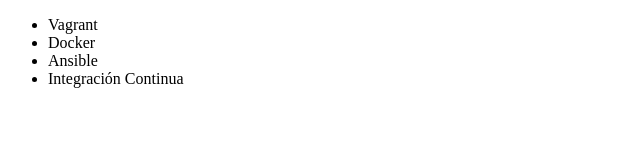
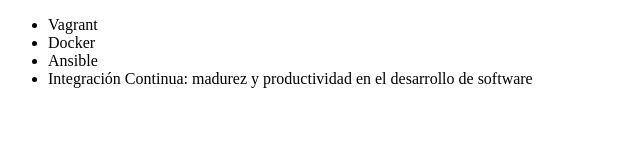
Before and after one commit to jdavidAT7/alura-git, a plain HTML site: page index.html in a window 1280 px wide. Shown: the whole page, without its empty margins (0-640 px from the left). Drawn offline with Linux system fonts and the light colour scheme.

Commit message:
renombrando curso de integracion

```diff
--- a/index.html
+++ b/index.html
@@ -12,7 +12,7 @@
         <li>Vagrant</li>
         <li>Docker</li>
         <li>Ansible</li>
-        <li>Integración Continua</li>
+        <li>Integración Continua: madurez y productividad en el desarrollo de software</li>
     </ul>
 
 </body>
```
